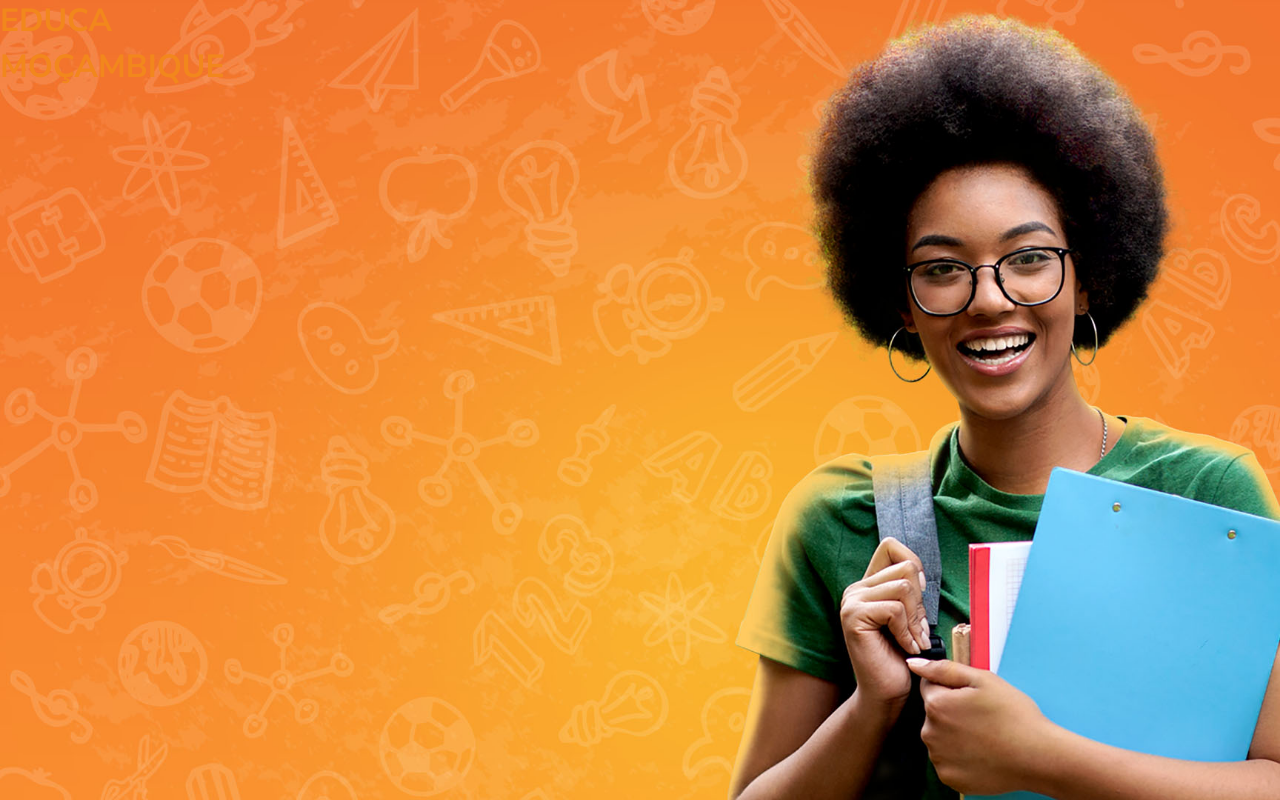
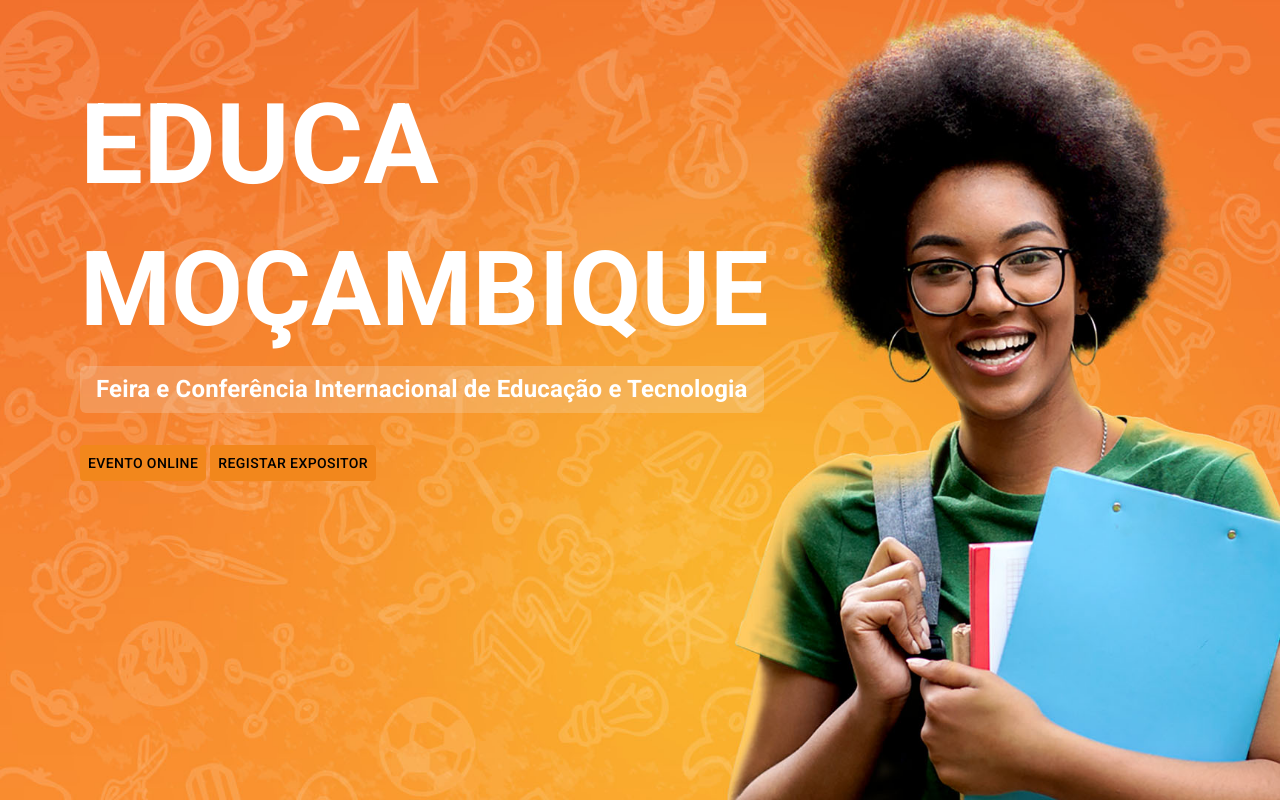
Before and after one commit to ONE-MEDIA-SA/placeholder, a PHP site: page / in a window 1280 px wide. Run offline with PHP 8.4, Linux system fonts and the light colour scheme.

Commit message:
updated buttons

```diff
--- a/index.html
+++ b/index.html
@@ -16,6 +16,9 @@
     <!-- styles -->
     <link rel="stylesheet" href="./styles.css" />
 
+    <!-- Roboto font for mui icons -->
+    <link rel="stylesheet" href="https://fonts.googleapis.com/css?family=Roboto:300,400,500,700&display=swap" />
+
     <!-- google fonts -->
     <link rel="preconnect" href="https://fonts.googleapis.com" />
     <link rel="preconnect" href="https://fonts.gstatic.com" crossorigin />
@@ -26,13 +29,31 @@
 <body>
     <div id="root">
         <div class="banner-container">
-            <h2 class="title main">
-                Educa
-            </h2>
+            <div class="title-container">
+                <h2 class="title main">
+                    Educa
+                </h2>
 
-            <h2 class="title main">
-                MoÇambique
-            </h2>
+                <h2 class="title secondary">
+                    MoÇambique
+                </h2>
+            </div>
+
+            <div class="slogan-container">
+                <p class="slogan-text">
+                    Feira e Conferência Internacional de Educação e Tecnologia
+                </p>
+            </div>
+
+            <div class="actions">
+                <a href="https://event.educa.co.mz" class="link" target="_blank">
+                    <button class="btn">Evento online</button>
+                </a>
+
+                <a href="https://register.educa.co.mz" target="_blank" class="link">
+                    <button class="btn">Registar expositor</button>
+                </a>
+            </div>
         </div>
     </div>
 </body>
--- a/styles.css
+++ b/styles.css
@@ -10,8 +10,10 @@
 html,
 body {
     color: #414c52;
-    font-family: "Nunito Sans", sans-serif;
+    font-family: Roboto, Helvetica, Arial, sans-serif;
     font-weight: 400;
+    line-height: 1.5;
+    letter-spacing: 0.00938em;
     background-color: #ffffff;
 }
 
@@ -21,7 +23,6 @@ h3,
 h4,
 h5,
 h6 {
-    font-family: "Nunito Sans", sans-serif;
     font-weight: 700;
     margin-bottom: 0.3rem;
 }
@@ -64,3 +65,86 @@ textarea {
     height: 100%;
     position: relative;
 }
+
+.title-container {
+    width: 100%;
+    padding-top: 4.5rem;
+}
+
+.title {
+    color: #ffffff;
+    font-weight: 700;
+    text-align: left;
+}
+
+.main {
+    color: #ffffff !important;
+    font-size: 7em;
+}
+
+.secondary {
+    font-size: 6.5rem;
+}
+
+.slogan-container {
+    margin-top: 0.5rem;
+}
+
+.slogan-text {
+    background: rgba(233, 238, 244, 0.2);
+    border-radius: 6px;
+    color: #ffffff;
+
+    font-weight: 550;
+    font-size: 1.5em;
+
+    width: max-content;
+    padding: 0.5rem 1rem;
+}
+
+.actions {
+    margin-top: 2rem;
+}
+
+.link {
+    text-decoration: none;
+}
+
+.btn {
+    display: inline-flex;
+    -webkit-box-align: center;
+    align-items: center;
+    -webkit-box-pack: center;
+    justify-content: center;
+    position: relative;
+    box-sizing: border-box;
+    -webkit-tap-highlight-color: transparent;
+    background-color: #f2871c;
+    outline: 0px;
+    border: 0px;
+    margin: 0px;
+    cursor: pointer;
+    user-select: none;
+    vertical-align: middle;
+    appearance: none;
+    text-decoration: none;
+    font-family: Roboto, Helvetica, Arial, sans-serif;
+    font-weight: 500;
+    font-size: 0.875rem;
+    line-height: 1.75;
+    letter-spacing: 0.02857em;
+    text-transform: uppercase;
+    min-width: 64px;
+    padding: 6px 8px;
+    border-radius: 4px;
+    transition: background-color 250ms cubic-bezier(0.4, 0, 0.2, 1) 0ms,
+        box-shadow 250ms cubic-bezier(0.4, 0, 0.2, 1) 0ms,
+        border-color 250ms cubic-bezier(0.4, 0, 0.2, 1) 0ms,
+        color 250ms cubic-bezier(0.4, 0, 0.2, 1) 0ms;
+}
+
+.title-container,
+.slogan-container,
+.actions {
+    padding-left: 5rem;
+}
```
